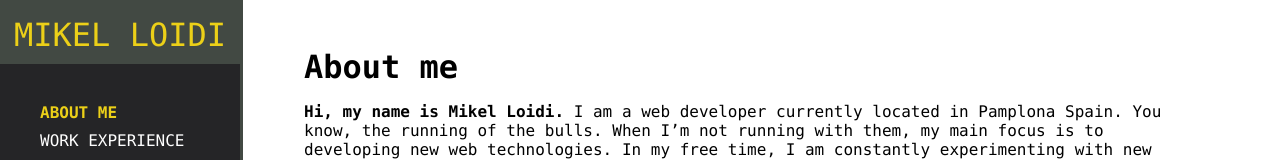
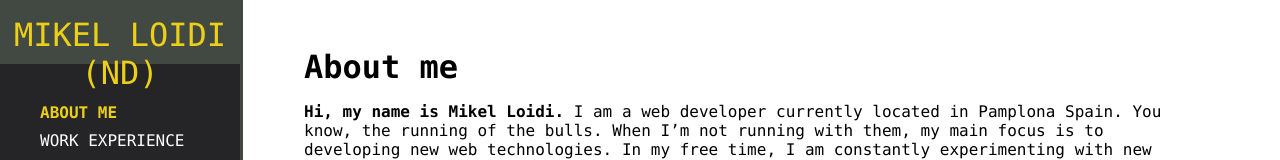
Before and after one commit to mloidi/mloidi.com, a React (Create React App) app: page / in a window 1280 px wide. Shown: the top 160 px of the page. Built offline with nearby package versions, Linux system fonts and the light colour scheme.

Commit message:
Change title

```diff
--- a/src/components/Menu.js
+++ b/src/components/Menu.js
@@ -26,7 +26,7 @@ export default class Menu extends Component {
     return (
       <React.Fragment>
         <MenuHeader>
-          <Logo>Mikel Loidi</Logo>
+          <Logo>Mikel Loidi (ND)</Logo>
           <MenuUl>
             <li>
               <Link className="menuA" activeClassName="selected" exact to={'/'}>
```
